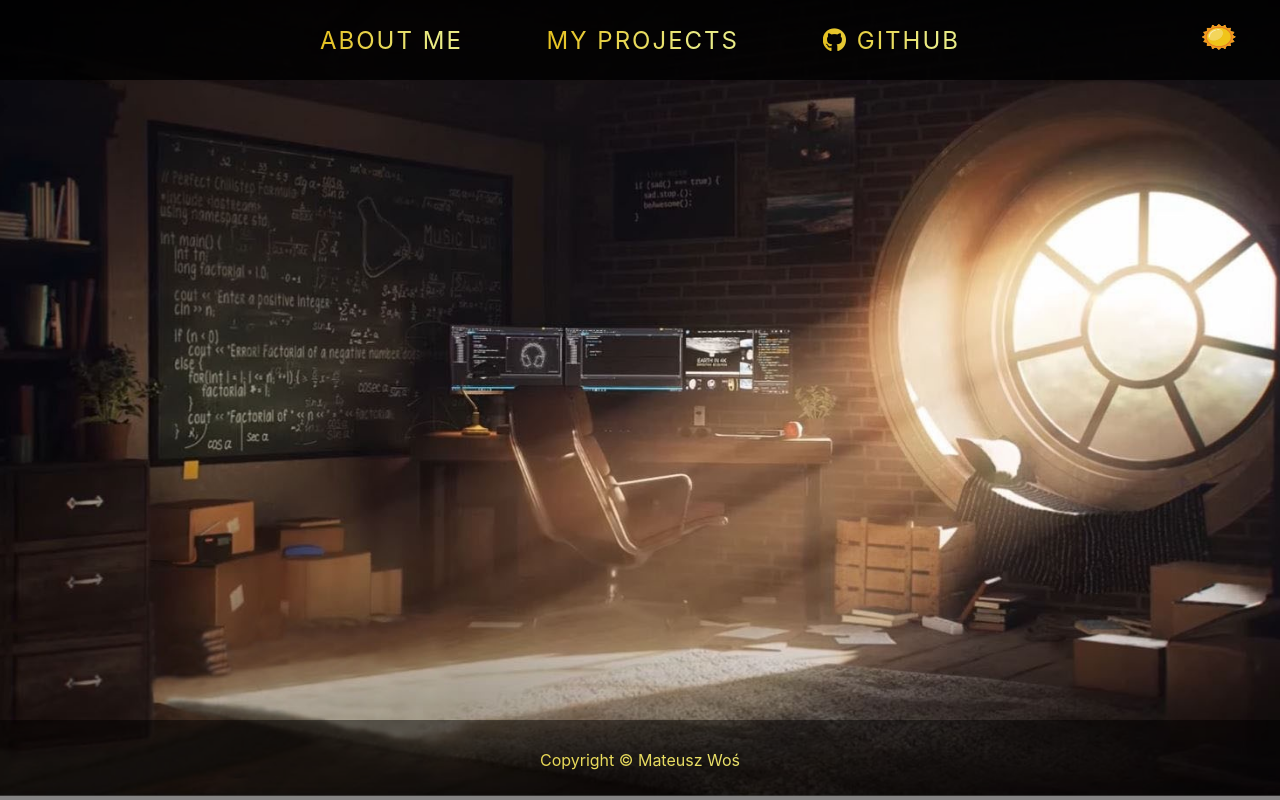
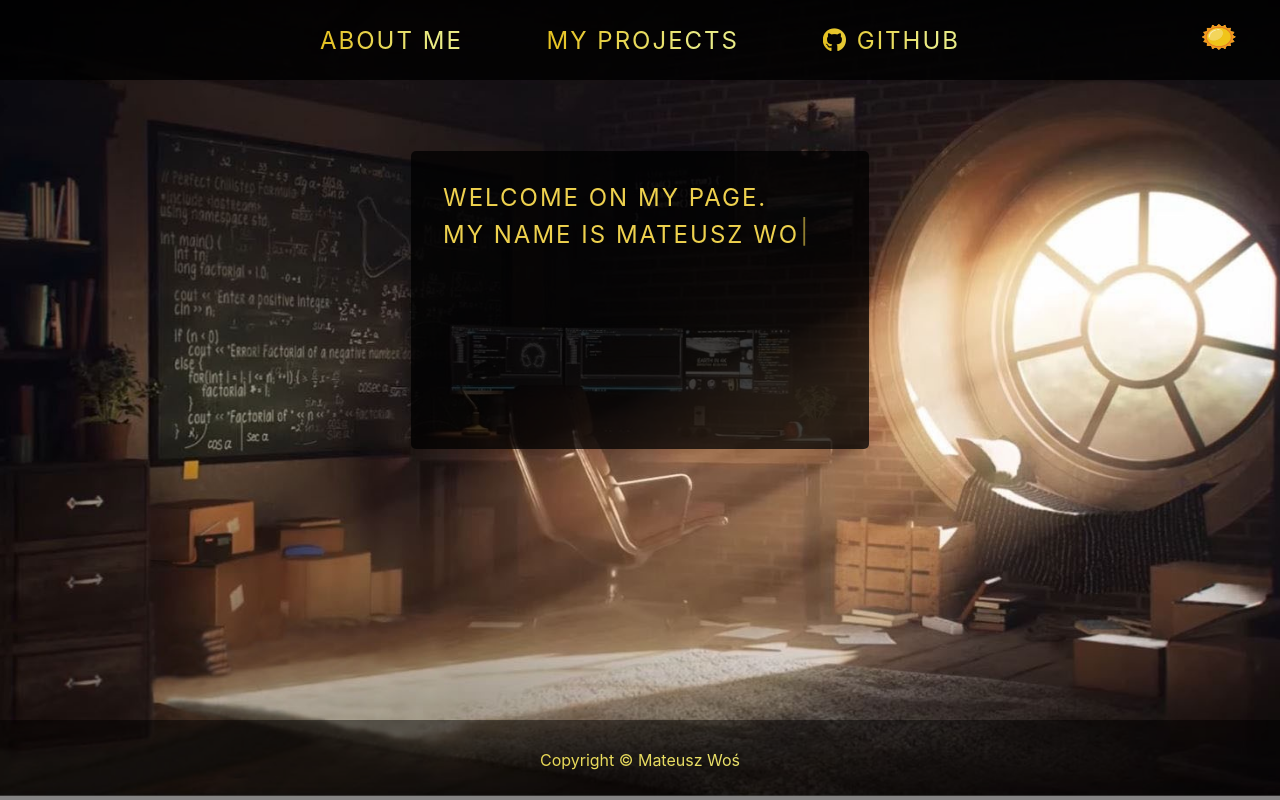
Before and after one commit to Desparion7/PortfolioPage, a React (Create React App) app: page / in a window 1280 px wide. Built offline with nearby package versions, Linux system fonts and the light colour scheme.

Commit message:
add typing welcome page

```diff
--- a/package.json
+++ b/package.json
@@ -11,6 +11,7 @@
     "react-icons": "^4.7.1",
     "react-router-dom": "^6.6.2",
     "react-scripts": "5.0.1",
+    "typewriter-effect": "^2.19.0",
     "web-vitals": "^2.1.4"
   },
   "scripts": {
--- a/src/index.css
+++ b/src/index.css
@@ -8,7 +8,7 @@
 		rgb(2, 1, 17) 15%,
 		rgb(58, 63, 75) 100%
 	);
-	--font-color: rgb(238, 220, 183);
+	--font-color: #eed14e;
 	--buttons-color: rgb(243, 213, 152);
 	--buttons-background: linear-gradient(267deg, #eaec86 20%, #e6c11f 100%);
 	--buttons-hover-color: #e38589;
--- a/src/screen/Home.css
+++ b/src/screen/Home.css
@@ -1,3 +1,31 @@
 .home {
 	min-height: 80vh;
+	display: flex;
+	justify-content: center;
+	align-items: center;
+	flex-direction: column;
 }
+.home__container {
+	position: relative;
+	width: 410px;
+	height: 250px;
+	top: -100px;
+	font-size: 1.5rem;
+	letter-spacing: 2px;
+	text-transform: uppercase;
+	padding: 1.5rem;
+	border-radius: 5px;
+	background-color: rgba(0, 0, 0, 0.747);
+}
+.home__container p {
+	margin-bottom: 1rem;
+}
+.Typewriter{
+ margin: 0.5rem;
+}
+.Typewriter__cursor {
+	position: relative;
+	top: -3px;
+}
+@keyframes text-wrote {
+}
--- a/src/screen/Home.js
+++ b/src/screen/Home.js
@@ -1,10 +1,83 @@
-import React from 'react'
-import './Home.css'
+import React, { useEffect } from 'react';
+import Typewriter from 'typewriter-effect';
+import './Home.css';
 
 const Home = () => {
-  return (
-    <div className='home'></div>
-  )
-}
+	useEffect(() => {
+		const cursors = document.querySelectorAll('.Typewriter__cursor');
+		cursors.forEach((cursor) => {
+			cursor.style.display = 'none';
+		});
+	});
 
-export default Home
+	return (
+		<div className='home'>
+			<div className='home__container'>
+				<Typewriter
+					onInit={(typewriter) => {
+						typewriter
+							.callFunction(() => {
+								const cursor = document.querySelectorAll('.Typewriter__cursor');
+								cursor[0].style.display = 'inline-block';
+							})
+							.changeDelay(100)
+							.typeString('Welcome on my page.')
+							.callFunction(() => {
+								const cursor = document.querySelectorAll('.Typewriter__cursor');
+								cursor[0].style.display = 'none';
+							})
+							.start();
+					}}
+				/>
+				<Typewriter
+					onInit={(typewriter) => {
+						typewriter
+							.pauseFor(2400)
+							.callFunction(() => {
+								const cursor = document.querySelectorAll('.Typewriter__cursor');
+								cursor[1].style.display = 'inline-block';
+							})
+							.changeDelay(100)
+							.typeString('My name is Mateusz Woś.')
+							.callFunction(() => {
+								const cursor = document.querySelectorAll('.Typewriter__cursor');
+								cursor[1].style.display = 'none';
+							})
+							.start();
+					}}
+				/>
+				<Typewriter
+					onInit={(typewriter) => {
+						typewriter
+							.pauseFor(5700)
+							.callFunction(() => {
+								const cursor = document.querySelectorAll('.Typewriter__cursor');
+								cursor[2].style.display = 'inline-block';
+							})
+							.changeDelay(100)
+							.typeString(`I'm a beginner front-end web developer.`)
+							.callFunction(() => {
+								const cursor = document.querySelectorAll('.Typewriter__cursor');
+								cursor[2].style.display = 'none';
+							})
+							.start();
+					}}
+				/>
+				<Typewriter
+					onInit={(typewriter) => {
+						typewriter
+							.pauseFor(10000)
+							.callFunction(() => {
+								const cursor = document.querySelectorAll('.Typewriter__cursor');
+								cursor[3].style.display = 'inline-block';
+							})
+							.typeString(`Check out my page to  know me better.`)
+							.start();
+					}}
+				/>
+			</div>
+		</div>
+	);
+};
+
+export default Home;
```
Also changed, not shown: 1 other file (tests, documents, lock files or other folders).
